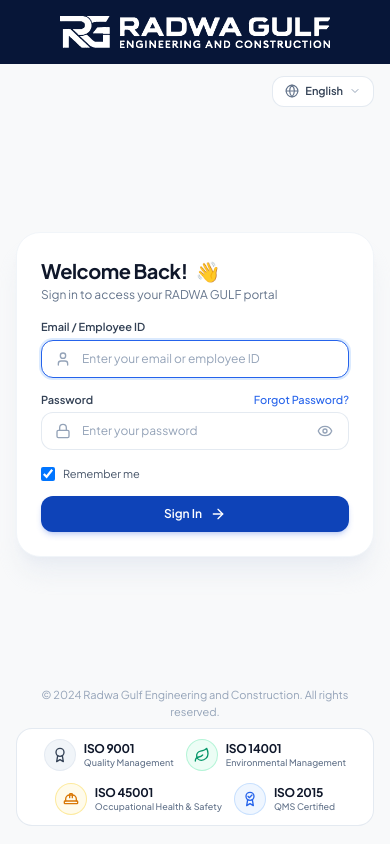
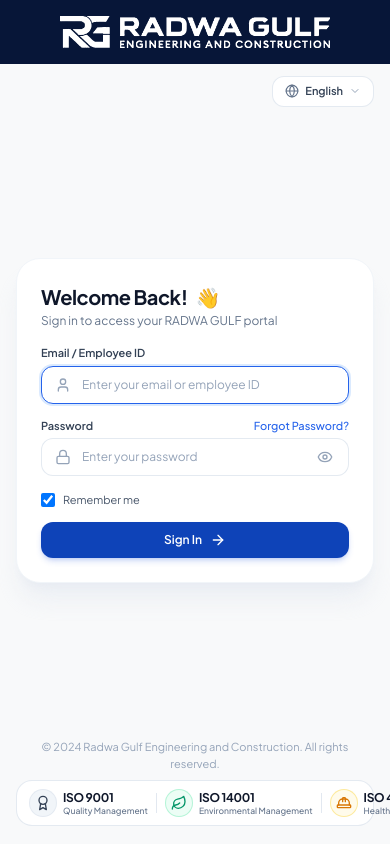
Before and after one commit to sonamolcm/radwa, a Django app: page / in a window 390 px wide. Run offline with Django 5.2, Linux system fonts and the light colour scheme; some libraries are stand-ins or nearby versions.

Commit message:
Ensure all 4 ISO certification badges stay strictly in a single horizontal row

```diff
--- a/radwa/templates/core/login.html
+++ b/radwa/templates/core/login.html
@@ -237,46 +237,46 @@
                     &copy; 2024 Radwa Gulf Engineering and Construction. All rights reserved.
                 </p>
 
-                <!-- 4 ISO Certification Badges: Pure Native Vector Clarity & Increased Size -->
-                <div class="bg-white rounded-2xl py-2.5 px-4 sm:px-6 shadow-xs border border-slate-200/90 inline-flex flex-wrap items-center justify-center gap-3 sm:gap-5 max-w-full select-none">
+                <!-- 4 ISO Certification Badges: STRICT SINGLE ROW (All 4 in Exactly One Line) -->
+                <div class="bg-white rounded-2xl py-2 px-3 sm:px-4 shadow-xs border border-slate-200/90 inline-flex flex-nowrap items-center justify-between gap-2 sm:gap-3.5 max-w-full select-none">
 
                     <!-- ISO 9001: Quality Management -->
-                    <div class="flex items-center gap-2 sm:gap-2.5">
-                        <div class="w-8 h-8 rounded-full bg-slate-100 flex items-center justify-center text-slate-700 shrink-0 border border-slate-200/80">
+                    <div class="flex items-center gap-1.5 sm:gap-2 shrink-0">
+                        <div class="w-7 h-7 sm:w-8 sm:h-8 rounded-full bg-slate-100 flex items-center justify-center text-slate-700 shrink-0 border border-slate-200/80">
                             <!-- Medal / Rosette Badge Icon -->
                             <svg class="w-4 h-4 sm:w-4.5 sm:h-4.5 text-slate-700" viewBox="0 0 24 24" fill="none" stroke="currentColor" stroke-width="2" stroke-linecap="round" stroke-linejoin="round">
                                 <circle cx="12" cy="8" r="6"/>
                                 <path d="M15.477 12.89 17 22l-5-3-5 3 1.523-9.11"/>
                             </svg>
                         </div>
-                        <div class="text-left leading-tight">
+                        <div class="text-left leading-tight shrink-0">
                             <span class="block text-xs sm:text-[13px] font-bold text-slate-900 tracking-tight">ISO 9001</span>
-                            <span class="block text-[9px] sm:text-[10px] font-medium text-slate-500 whitespace-nowrap">Quality Management</span>
+                            <span class="block text-[8.5px] sm:text-[10px] font-medium text-slate-500 whitespace-nowrap">Quality Management</span>
                         </div>
                     </div>
 
-                    <div class="hidden sm:block h-6 w-px bg-slate-200"></div>
+                    <div class="h-5 sm:h-6 w-px bg-slate-200 shrink-0"></div>
 
                     <!-- ISO 14001: Environmental Management -->
-                    <div class="flex items-center gap-2 sm:gap-2.5">
-                        <div class="w-8 h-8 rounded-full bg-emerald-50 flex items-center justify-center text-emerald-600 shrink-0 border border-emerald-200/80">
+                    <div class="flex items-center gap-1.5 sm:gap-2 shrink-0">
+                        <div class="w-7 h-7 sm:w-8 sm:h-8 rounded-full bg-emerald-50 flex items-center justify-center text-emerald-600 shrink-0 border border-emerald-200/80">
                             <!-- Leaf Icon -->
                             <svg class="w-4 h-4 sm:w-4.5 sm:h-4.5 text-emerald-600" viewBox="0 0 24 24" fill="none" stroke="currentColor" stroke-width="2" stroke-linecap="round" stroke-linejoin="round">
                                 <path d="M11 20A7 7 0 0 1 9.8 6.1C15.5 5 17 4.48 19 2c1 2 2 4.18 2 8 0 5.5-4.78 10-10 10Z"/>
                                 <path d="M2 21c0-3 1.85-5.36 5.08-6C9.5 14.52 12 13 13 12"/>
                             </svg>
                         </div>
-                        <div class="text-left leading-tight">
+                        <div class="text-left leading-tight shrink-0">
                             <span class="block text-xs sm:text-[13px] font-bold text-slate-900 tracking-tight">ISO 14001</span>
-                            <span class="block text-[9px] sm:text-[10px] font-medium text-slate-500 whitespace-nowrap">Environmental Management</span>
+                            <span class="block text-[8.5px] sm:text-[10px] font-medium text-slate-500 whitespace-nowrap">Environmental Management</span>
                         </div>
                     </div>
 
-                    <div class="hidden sm:block h-6 w-px bg-slate-200"></div>
+                    <div class="h-5 sm:h-6 w-px bg-slate-200 shrink-0"></div>
 
                     <!-- ISO 45001: Occupational Health & Safety -->
-                    <div class="flex items-center gap-2 sm:gap-2.5">
-                        <div class="w-8 h-8 rounded-full bg-amber-50 flex items-center justify-center text-amber-600 shrink-0 border border-amber-200/80">
+                    <div class="flex items-center gap-1.5 sm:gap-2 shrink-0">
+                        <div class="w-7 h-7 sm:w-8 sm:h-8 rounded-full bg-amber-50 flex items-center justify-center text-amber-600 shrink-0 border border-amber-200/80">
                             <!-- Hard Hat / Safety Helmet Icon -->
                             <svg class="w-4 h-4 sm:w-4.5 sm:h-4.5 text-amber-600" viewBox="0 0 24 24" fill="none" stroke="currentColor" stroke-width="2" stroke-linecap="round" stroke-linejoin="round">
                                 <path d="M2 18a1 1 0 0 0 1 1h18a1 1 0 0 0 1-1v-2a1 1 0 0 0-1-1H3a1 1 0 0 0-1 1v2z"/>
@@ -284,17 +284,17 @@
                                 <path d="M4 15v-3a6 6 0 0 1 6-6h4a6 6 0 0 1 6 6v3"/>
                             </svg>
                         </div>
-                        <div class="text-left leading-tight">
+                        <div class="text-left leading-tight shrink-0">
                             <span class="block text-xs sm:text-[13px] font-bold text-slate-900 tracking-tight">ISO 45001</span>
-                            <span class="block text-[9px] sm:text-[10px] font-medium text-slate-500 whitespace-nowrap">Occupational Health &amp; Safety</span>
+                            <span class="block text-[8.5px] sm:text-[10px] font-medium text-slate-500 whitespace-nowrap">Health &amp; Safety</span>
                         </div>
                     </div>
 
-                    <div class="hidden sm:block h-6 w-px bg-slate-200"></div>
+                    <div class="h-5 sm:h-6 w-px bg-slate-200 shrink-0"></div>
 
                     <!-- ISO 2015: QMS Certified -->
-                    <div class="flex items-center gap-2 sm:gap-2.5">
-                        <div class="w-8 h-8 rounded-full bg-blue-50 flex items-center justify-center text-blue-600 shrink-0 border border-blue-200/80">
+                    <div class="flex items-center gap-1.5 sm:gap-2 shrink-0">
+                        <div class="w-7 h-7 sm:w-8 sm:h-8 rounded-full bg-blue-50 flex items-center justify-center text-blue-600 shrink-0 border border-blue-200/80">
                             <!-- Certified Rosette Icon -->
                             <svg class="w-4 h-4 sm:w-4.5 sm:h-4.5 text-blue-600" viewBox="0 0 24 24" fill="none" stroke="currentColor" stroke-width="2" stroke-linecap="round" stroke-linejoin="round">
                                 <circle cx="12" cy="8" r="6"/>
@@ -302,9 +302,9 @@
                                 <path d="M15.477 12.89 17 22l-5-3-5 3 1.523-9.11"/>
                             </svg>
                         </div>
-                        <div class="text-left leading-tight">
+                        <div class="text-left leading-tight shrink-0">
                             <span class="block text-xs sm:text-[13px] font-bold text-slate-900 tracking-tight">ISO 2015</span>
-                            <span class="block text-[9px] sm:text-[10px] font-medium text-slate-500 whitespace-nowrap">QMS Certified</span>
+                            <span class="block text-[8.5px] sm:text-[10px] font-medium text-slate-500 whitespace-nowrap">QMS Certified</span>
                         </div>
                     </div>
 
```
Also changed, not shown: templates/core/login.html (+21 -21 lines).
